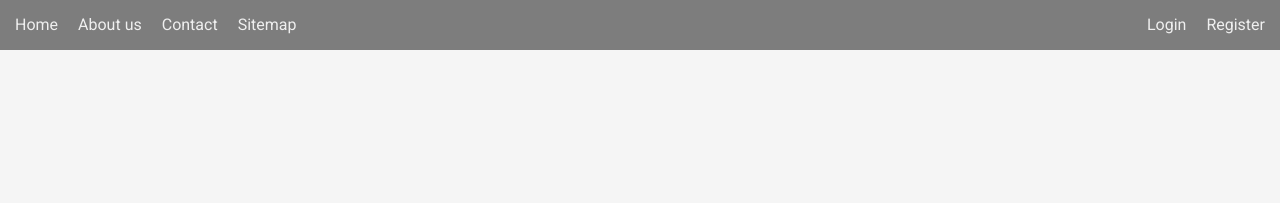
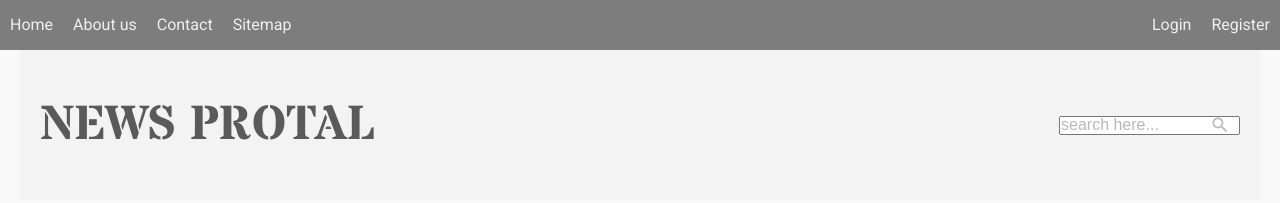
Before and after one commit to anikdas293/newsProtal, a plain HTML site: page index.html in a window 1280 px wide. Shown: the top 203 px of the page. Drawn offline with nearby package versions, Linux system fonts and the light colour scheme.

Commit message:
News protal. Class-02

```diff
--- a/index.html
+++ b/index.html
@@ -5,12 +5,13 @@
     <meta http-equiv="X-UA-Compatible" content="IE=edge">
     <meta name="viewport" content="width=device-width, initial-scale=1.0">
     <title>News protal</title>
+    <link href="https://fonts.googleapis.com/css2?family=Roboto&display=swap" rel="stylesheet">
+    <link href="https://fonts.googleapis.com/icon?family=Material+Icons" rel="stylesheet">
     <link rel="stylesheet" href="style.css">
-    <link rel="preconnect" href="https://fonts.gstatic.com">
-    <link href="https://fonts.googleapis.com/css2?family=Roboto&display=swap" rel="stylesheet">
-    <link rel="stylesheet" href="https://cdnjs.cloudflare.com/ajax/libs/font-awesome/4.7.0/css/font-awesome.min.css">
 </head>
 <body>
+    <!--Topbar area-->
+    <!-- div.topbar>(div.topbar__left>div.topbar__left--item*4>a[href="#"])+div.topbar__right>div.topbar__right--item*2>a[href="#"] -->
     <div class="topbar">
         <div class="topbar__left">
             <div class="topbar__left--item"><a href="#">Home</a></div>
@@ -23,5 +24,22 @@
             <div class="topbar__right--item"><a href="#">Register</a></div>
         </div>
     </div>
+
+	<div class="container">
+
+		<!--Logobar and search area-->
+        <!-- div.logobar>(a.logobar__logo[href="index.html"]>h1.logobar__logo--text{news protal})+div.logobar__search>input.logobar__search--fill[type="text"][placeholder="search here..."]+span.material-icons.logobar__search--icon{search} -->
+		<div class="logobar">
+			<a href="#" class="logobar__logo">
+				<h1 class="logobar__logo--text">news protal</h1>
+			</a>
+			<div class="logobar__search">
+				<input type="text" class="logobar__search--fill" placeholder="search here...">
+				<i class="material-icons logobar__search--icon">search</i>
+			</div>
+		</div>
+		<!--End logobar area-->
+	</div>
+
 </body>
 </html>
--- a/style.css
+++ b/style.css
@@ -1,3 +1,17 @@
+/*Load Font*/
+@import url('https://fonts.googleapis.com/css2?family=Stardos+Stencil:wght@700&display=swap');
+
+
+
+/*Variable in css*/
+:root{
+         --primary-color: rgb(196, 69, 69);
+    --dark-primary-color: rgb(146, 34, 34);
+}
+/*End variable section*/
+
+
+
 *{
     -webkit-box-sizing: border-box;
        -moz-box-sizing: border-box;
@@ -6,12 +20,30 @@
     padding: 0;
 }
 
-/*Defult Body style*/
+
+
+/*Defult HTML code and Scrollbar style*/
+html {
+    scroll-behavior: smooth;
+    scrollbar-color: var(--primary-color) transparent;
+}
+html::-webkit-scrollbar {
+    width: 8px;
+    height: 8px;
+    background-color: transparent;
+}
+html::-webkit-scrollbar-thumb {
+    background: var(--primary-color);
+}
+html::-webkit-scrollbar-thumb:hover{
+    background: var(--dark-primary-color);
+}
+
 body{
     width: 100%;
     max-width:1920px;
-    min-height: 100vh;
-    background-color: #f5f5f5;
+    min-height: 200vh;
+    background-color: #f9f9f9;
     color: #222;
     margin: 0 auto;
     font-family: Roboto;
@@ -19,15 +51,24 @@ body{
     font-weight: 400;
     position: relative;
 }
+/*End Defult HTML and Body code and Scrollbar style*/
+
+
+
+
+.container{ /* Realy so important to declar container*/
+    width:1240px;
+    margin: 0 auto;
+}
 
 
 /*Topbar area style start*/
 .topbar{
     height: 50px;
-    padding: 0 5px;
-    background-color: #7d7d7d;
+    background-color: rgb(125, 125, 125);
     display: flex;
     justify-content: space-between;
+    /*padding: 0 70px;*/
 }
 .topbar .topbar__left{
     display: flex;
@@ -48,3 +89,54 @@ body{
     font-size: 16px;
 }
 /*Topbar area style end*/
+
+
+
+/*Start Logobar and Search Section*/
+.logobar{
+    height: 150px;
+    background-color: #f3f3f3;
+    padding: 0 20px;
+
+    display: flex;
+    align-items: center;
+    justify-content: space-between;
+}
+.logobar .logobar__logo{
+    text-decoration: none;
+}
+.logobar .logobar__logo .logobar__logo--text{
+    color: #5a5a5a;
+    font-size: 48px;
+    text-transform: uppercase;
+    font-family: 'Stardos Stencil', cursive;
+    font-weight: 700;
+}
+.logobar__search{
+    position: relative;
+}
+.logobar__search .logobar__search--fill[type:'text']{ /* [type="text"] not mandatory*/
+    border: 1px solid rgb(194, 194, 194);
+    border-radius: 25px;
+    background-color: #fff;
+    width: 380px;
+    height: 60px;
+    padding: 0 20px;
+    font-size: 16px;
+}
+.logobar__search .logobar__search--fill:focus{
+    outline: none;
+}
+.logobar__search .logobar__search--fill::placeholder{
+    color: #b8b8b8;
+    font-size: 16px;
+}
+.logobar .logobar__search .logobar__search--icon{
+    font-size: 20px!important;
+    position: absolute;
+    top: 50%;
+    right:10px;
+    transform: translate(0, -50%);
+    color: #b8b8b8;
+}
+/*End logobar section*/
```
